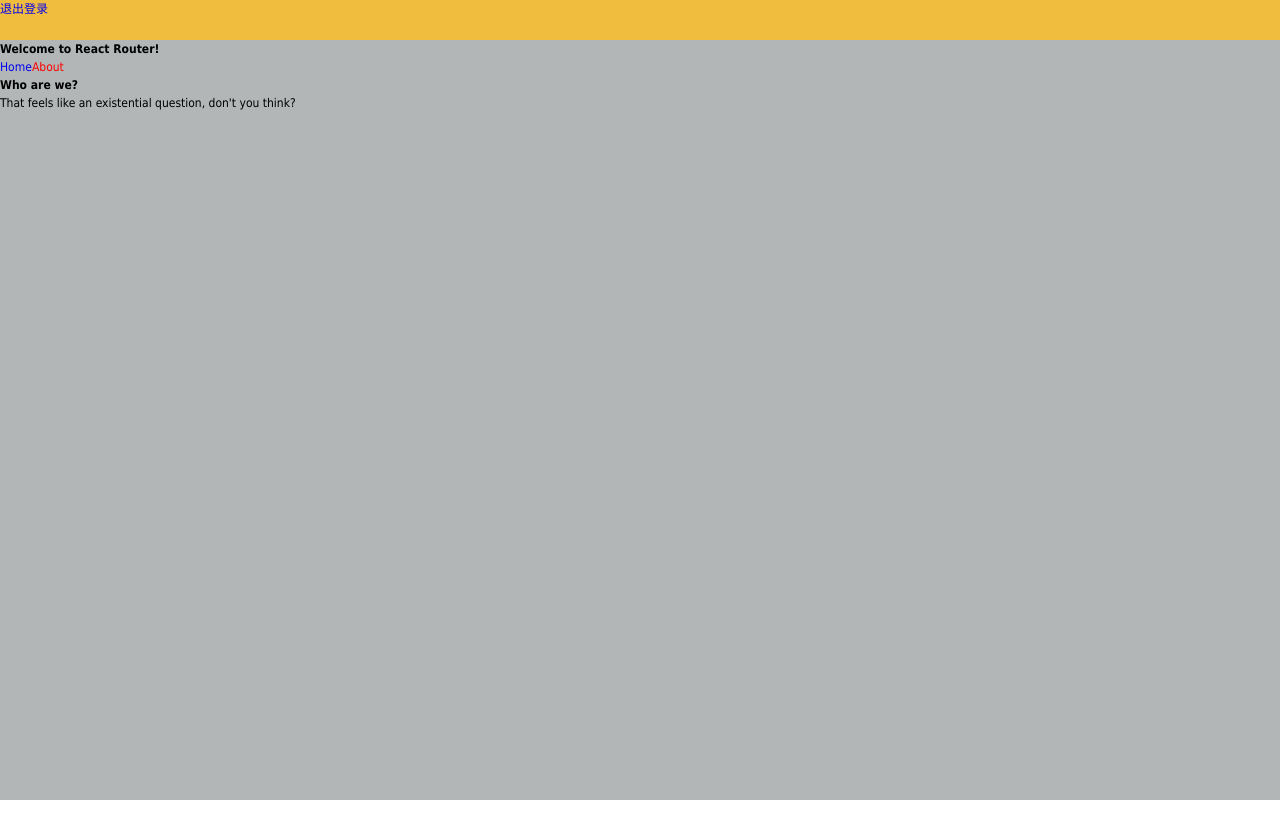
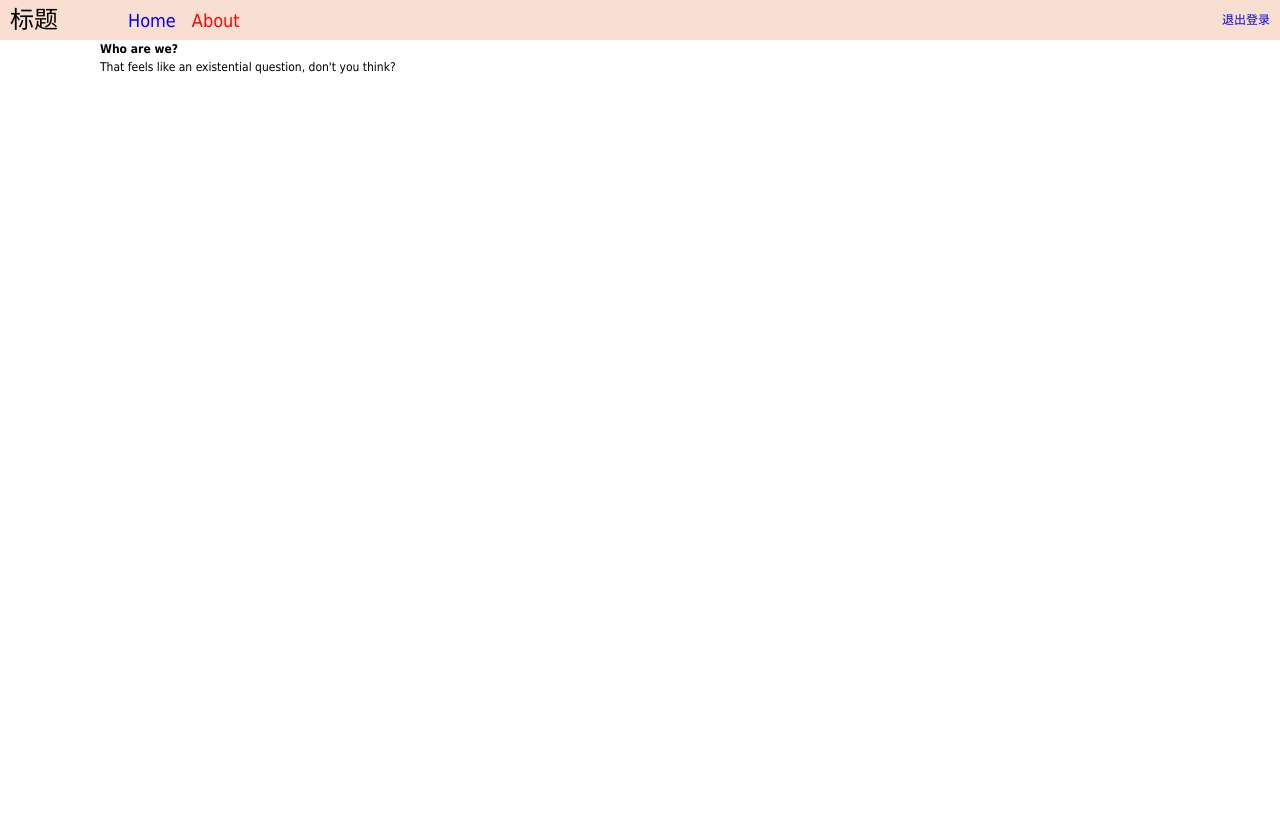
Before and after one commit to Alan-T/react-demo, a React app: page /about in a window 1280 px wide. Shown: the top 838 px of the page. Before the commit the page ends 800 px from the top, so only its background shows below. Built offline with nearby package versions, Linux system fonts and the light colour scheme.

Commit message:
添加navbar样式

```diff
--- a/src/layouts/index.jsx
+++ b/src/layouts/index.jsx
@@ -1,25 +1,15 @@
 import React from "react";
 import NavBar from "./navBar";
-import { Outlet, NavLink } from "react-router-dom";
-import styles from './style.module.less'
+import { Outlet } from "react-router-dom";
+import styles from "./style.module.less";
 
 const Layout = () => {
-  const navColor = (isActive) => {
-    return { color: isActive ? "red" : "" };
-  };
   return (
     <div className={styles.baseContainer}>
       <NavBar />
-      <h1>Welcome to React Router!</h1>
-      <nav>
-        <NavLink style={({ isActive }) => navColor(isActive)} to="/home">
-          Home
-        </NavLink>
-        <NavLink style={({ isActive }) => navColor(isActive)} to="/about">
-          About
-        </NavLink>
-      </nav>
-      <Outlet />
+      <div className={styles.content}>
+        <Outlet />
+      </div>
     </div>
   );
 };
--- a/src/layouts/navBar/index.jsx
+++ b/src/layouts/navBar/index.jsx
@@ -1,12 +1,24 @@
 import React from "react";
-import { Link } from "react-router-dom";
+import { Link, NavLink } from "react-router-dom";
 import styles from "./style.module.less";
 
 export default function NavBar() {
+  const navColor = (isActive) => {
+    return { color: isActive ? "red" : "" };
+  };
   return (
     <>
       <nav className={styles.navBar}>
-        <div>
+        <div className={styles.logoArea}>标题</div>
+        <div className={styles.menuArea}>
+          <NavLink className={styles.link} style={({ isActive }) => navColor(isActive)} to="/home">
+            Home
+          </NavLink>
+          <NavLink className={styles.link} style={({ isActive }) => navColor(isActive)} to="/about">
+            About
+          </NavLink>
+        </div>
+        <div className={styles.userArea}>
           <Link to="/login">退出登录</Link>
         </div>
       </nav>
--- a/src/layouts/navBar/style.module.less
+++ b/src/layouts/navBar/style.module.less
@@ -1,5 +1,32 @@
-.navBar{
-    height: 40px;
-    width: 100%;
-    background-color: rgb(241,189,63);
+.navBar {
+  position: sticky;
+  top: 0;
+  height: 40px;
+  width: 100%;
+  background-color: rgb(249, 223, 209);
+  display: flex;
+  .logoArea {
+    min-width: 120px;
+    display: flex;
+    align-items: center;
+    padding: 0 10px;
+    font-size: 24px;
+  }
+  .menuArea {
+    flex: 1;
+    width: 0;
+    display: flex;
+    align-items: center;
+    .link {
+      font-size: 18px;
+      margin: 0 8px;
+    }
+  }
+  .userArea {
+    width: 100px;
+    display: flex;
+    align-items: center;
+    justify-content: flex-end;
+    padding: 0 10px;
+  }
 }
--- a/src/layouts/style.module.less
+++ b/src/layouts/style.module.less
@@ -1,4 +1,7 @@
 .baseContainer{
     height: 100vh;
-    background-color: rgb(178,182,182);
+    .content{
+        width: 1080px;
+        margin: 0 auto;
+    }
 }
--- a/src/pages/About.jsx
+++ b/src/pages/About.jsx
@@ -1,9 +1,9 @@
 import React from "react";
-import { Link } from "react-router-dom";
+
 export default function About() {
   return (
     <>
-      <main>
+      <main style={{ height: "1920px" }}>
         <h2>Who are we?</h2>
         <p>That feels like an existential question, don't you think?</p>
       </main>
```
